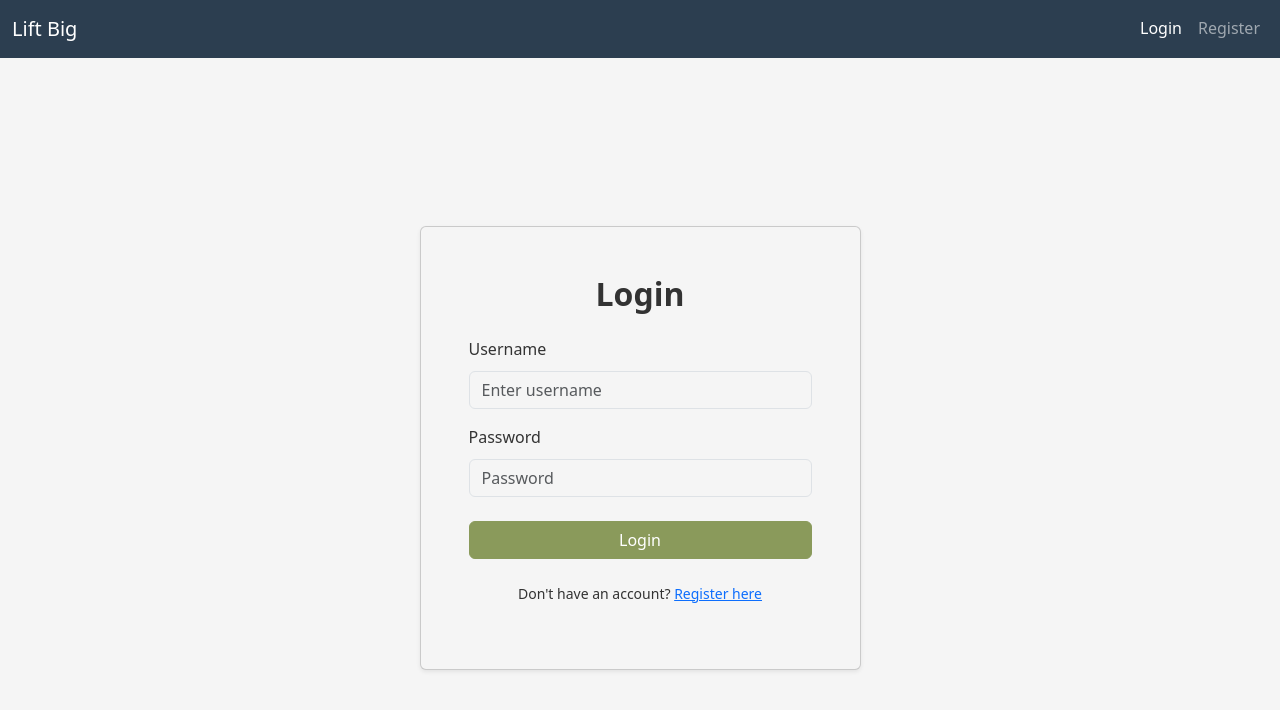
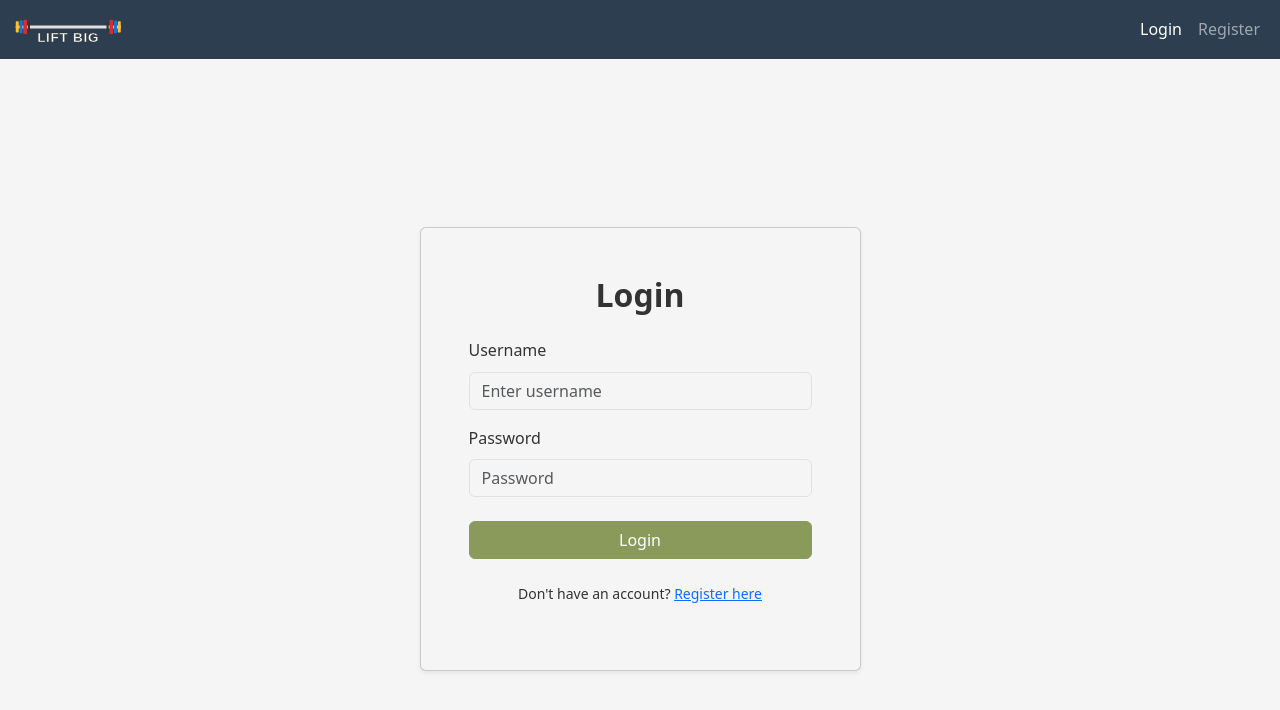
Before and after one commit to IvanTachev233/lift-big, a React (Vite) app in the folder frontend/: page /login in a window 1280 px wide. Shown: the top 710 px of the page. Built offline with nearby package versions, Linux system fonts and the light colour scheme; no server answers.

Commit message:
LB-Adds logo component

```diff
--- a/frontend/src/components/AppNavbar.tsx
+++ b/frontend/src/components/AppNavbar.tsx
@@ -7,6 +7,7 @@ import Container from 'react-bootstrap/Container';
 import Button from 'react-bootstrap/Button';
 
 import './AppNavbar.css';
+import Logo from './Logo';
 
 const AppNavbar: React.FC = () => {
   const { isAuthenticated, logout, user } = useAuth();
@@ -29,7 +30,7 @@ const AppNavbar: React.FC = () => {
           to={isAuthenticated ? '/' : '/login'}
           style={{ textDecoration: 'none', color: 'inherit' }}
         >
-          Lift Big
+          <Logo height={30} />
         </Navbar.Brand>
 
         <Navbar.Toggle aria-controls='basic-navbar-nav' />
--- /dev/null
+++ b/frontend/src/components/Logo.tsx
@@ -0,0 +1,54 @@
+import React from 'react';
+
+interface LogoProps {
+  className?: string;
+  style?: React.CSSProperties;
+  height?: number | string;
+}
+
+const Logo: React.FC<LogoProps> = ({ className, style, height = 40 }) => {
+  return (
+    <svg
+      xmlns='http://www.w3.org/2000/svg'
+      viewBox='0 0 300 80'
+      height={height}
+      className={className}
+      style={style}
+      aria-label='Lift Big Logo'
+    >
+      {/* Barbell Graphic */}
+      <g fill='#333'>
+        {/* Bar */}
+        <rect x='10' y='25' width='280' height='8' rx='2' fill='#e0e0e0' />
+        {/* Left Weights (Outside -> Inside) */}
+        <rect x='10' y='14' width='8' height='30' rx='2' fill='#fbc02d' /> {/* Yellow (Outside) */}
+        <rect x='20' y='12' width='8' height='34' rx='2' fill='#1976d2' /> {/* Blue */}
+        <rect x='30' y='10' width='10' height='38' rx='2' fill='#d32f2f' /> {/* Red (Inside) */}
+        <rect x='42' y='16' width='6' height='26' rx='2' fill='#333' /> {/* Shoulder */}
+        {/* Right Weights (Inside -> Outside) */}
+        <rect x='252' y='16' width='6' height='26' rx='2' fill='#333' /> {/* Shoulder */}
+        <rect x='260' y='10' width='10' height='38' rx='2' fill='#d32f2f' /> {/* Red (Inside) */}
+        <rect x='272' y='12' width='8' height='34' rx='2' fill='#1976d2' /> {/* Blue */}
+        <rect x='282' y='14' width='8' height='30' rx='2' fill='#fbc02d' /> {/* Yellow (Outside) */}
+      </g>
+
+      {/* Text */}
+      <text
+        x='150'
+        y='70'
+        fontFamily='Arial, sans-serif'
+        fontSize='36'
+        fontWeight='bold'
+        textAnchor='middle'
+        fill='#fff'
+        stroke='#333'
+        strokeWidth='1'
+        style={{ letterSpacing: '2px' }}
+      >
+        LIFT BIG
+      </text>
+    </svg>
+  );
+};
+
+export default Logo;
```
